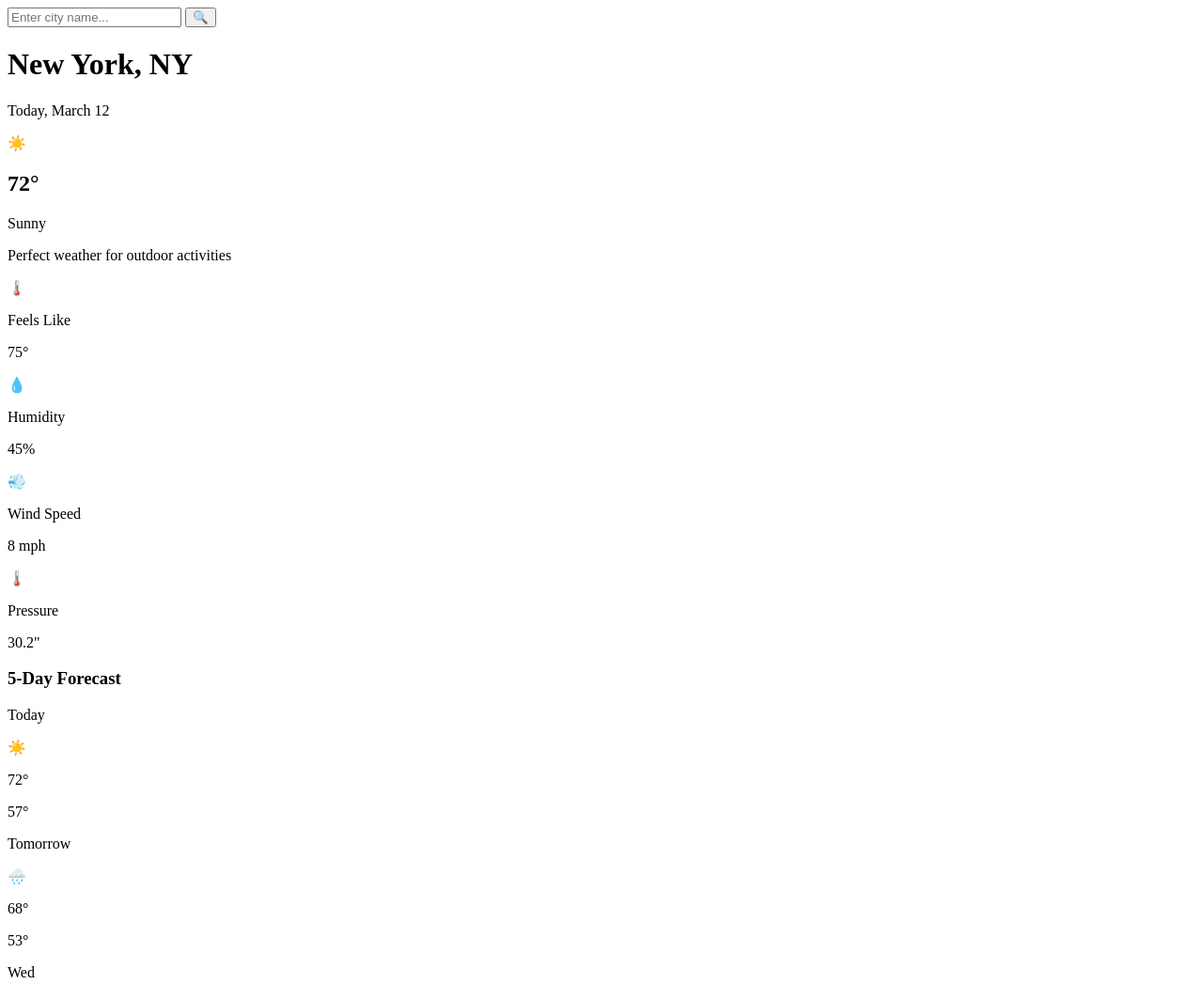
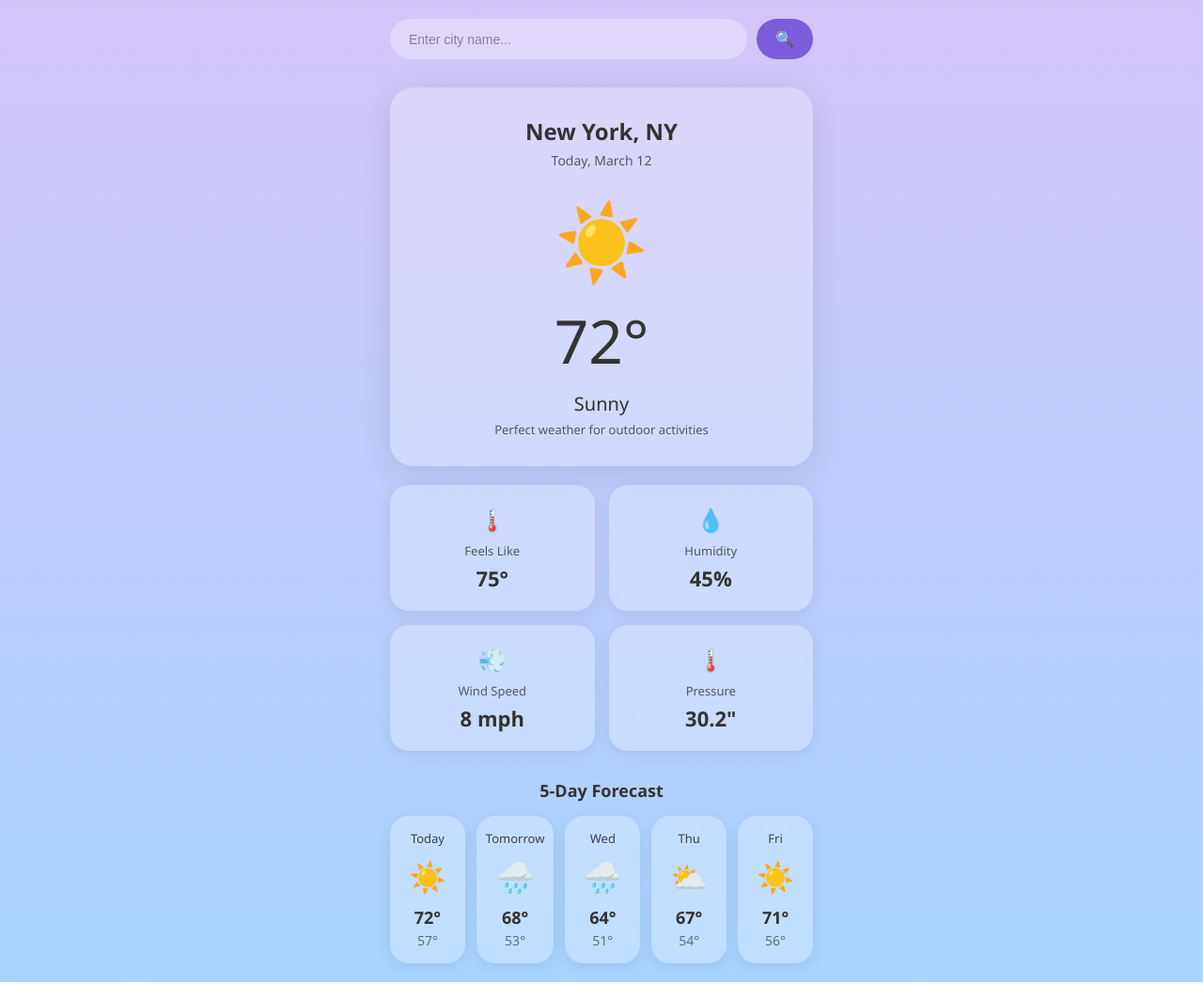
Before and after one commit to Deji-thedev/ThermoCheck, a plain HTML site: page index.html in a window 1280 px wide. Shown: the top 1047 px of the page at 94% size. Drawn offline with Linux system fonts and the light colour scheme; a script that the page names is missing.

Commit message:
add css and assets folder

```diff
--- /dev/null
+++ b/assets/css/styles.css
@@ -0,0 +1,208 @@
+* {
+  margin: 0;
+  padding: 0;
+  box-sizing: border-box;
+}
+
+body {
+  background: linear-gradient(180deg, #d4c5f9 0%, #a8d5ff 100%);
+  min-height: 100vh;
+  min-height: 100dvh;
+  font-family: "Segoe UI", Tahoma, Geneva, Verdana, sans-serif;
+  display: flex;
+  justify-content: center;
+  align-items: center;
+  padding: 20px;
+}
+
+.container {
+  max-width: 450px;
+  width: 100%;
+}
+
+.search-box {
+  display: flex;
+  gap: 10px;
+  margin-bottom: 30px;
+}
+
+#cityInput {
+  flex: 1;
+  padding: 12px 20px;
+  border: none;
+  border-radius: 25px;
+  background: rgba(255, 255, 255, 0.3);
+  backdrop-filter: blur(10px);
+  font-size: 14px;
+  color: #333;
+  outline: none;
+}
+
+#cityInput::placeholder {
+  color: rgba(0, 0, 0, 0.4);
+}
+
+#searchBtn {
+  padding: 12px 20px;
+  border: none;
+  border-radius: 25px;
+  background: #7c5cdb;
+  color: white;
+  cursor: pointer;
+  font-size: 16px;
+  transition: background 0.3s;
+}
+
+#searchBtn:hover {
+  background: #6a4bc4;
+}
+
+.main-weather {
+  background: rgba(255, 255, 255, 0.25);
+  backdrop-filter: blur(10px);
+  border-radius: 25px;
+  padding: 30px;
+  text-align: center;
+  margin-bottom: 20px;
+  box-shadow: 0 8px 32px rgba(0, 0, 0, 0.1);
+}
+
+.city-name {
+  font-size: 24px;
+  font-weight: 600;
+  color: #333;
+  margin-bottom: 5px;
+}
+
+.date {
+  font-size: 14px;
+  color: rgba(0, 0, 0, 0.6);
+  margin-bottom: 20px;
+}
+
+.weather-icon {
+  font-size: 80px;
+  margin: 10px 0;
+}
+
+.temperature {
+  font-size: 64px;
+  font-weight: 300;
+  color: #333;
+  margin: 10px 0;
+}
+
+.weather-description {
+  font-size: 20px;
+  color: #333;
+  font-weight: 500;
+  margin-bottom: 5px;
+}
+
+.description-detail {
+  font-size: 13px;
+  color: rgba(0, 0, 0, 0.6);
+}
+
+.weather-details {
+  display: grid;
+  grid-template-columns: repeat(2, 1fr);
+  gap: 15px;
+  margin-bottom: 30px;
+}
+
+.detail-card {
+  background: rgba(255, 255, 255, 0.25);
+  backdrop-filter: blur(10px);
+  border-radius: 20px;
+  padding: 20px;
+  text-align: center;
+  box-shadow: 0 4px 16px rgba(0, 0, 0, 0.08);
+  transition: transform 0.3s;
+}
+
+.detail-card:hover {
+  transform: translateY(-5px);
+}
+
+.detail-icon {
+  font-size: 24px;
+  display: block;
+  margin-bottom: 8px;
+}
+
+.detail-label {
+  font-size: 13px;
+  color: rgba(0, 0, 0, 0.6);
+  margin-bottom: 5px;
+}
+
+.detail-value {
+  font-size: 22px;
+  font-weight: 600;
+  color: #333;
+}
+
+.forecast-title {
+  font-size: 18px;
+  font-weight: 600;
+  color: #333;
+  margin-bottom: 15px;
+  text-align: center;
+}
+
+.forecast-container {
+  display: grid;
+  grid-template-columns: repeat(5, 1fr);
+  gap: 12px;
+}
+
+.forecast-card {
+  background: rgba(255, 255, 255, 0.25);
+  backdrop-filter: blur(10px);
+  border-radius: 20px;
+  padding: 15px 10px;
+  text-align: center;
+  box-shadow: 0 4px 16px rgba(0, 0, 0, 0.08);
+  transition: transform 0.3s;
+}
+
+.forecast-card:hover {
+  transform: translateY(-5px);
+}
+
+.forecast-day {
+  font-size: 13px;
+  color: rgba(0, 0, 0, 0.7);
+  margin-bottom: 10px;
+  font-weight: 500;
+}
+
+.forecast-icon {
+  font-size: 32px;
+  display: block;
+  margin: 10px 0;
+}
+
+.forecast-temp {
+  font-size: 18px;
+  font-weight: 600;
+  color: #333;
+  margin-bottom: 3px;
+}
+
+.forecast-low {
+  font-size: 14px;
+  color: rgba(0, 0, 0, 0.5);
+}
+
+@media (max-width: 500px) {
+  .forecast-container {
+    grid-template-columns: repeat(5, 1fr);
+    overflow-x: auto;
+  }
+
+  .forecast-card {
+    min-width: 70px;
+  }
+}
--- a/index.html
+++ b/index.html
@@ -4,7 +4,7 @@
     <meta charset="UTF-8" />
     <meta name="viewport" content="width=device-width, initial-scale=1.0" />
     <title>Thermocheck</title>
-    <link rel="stylesheet" href="style.css" />
+    <link rel="stylesheet" href="assets/css/styles.css" />
   </head>
   <body>
     <div class="container">
```
